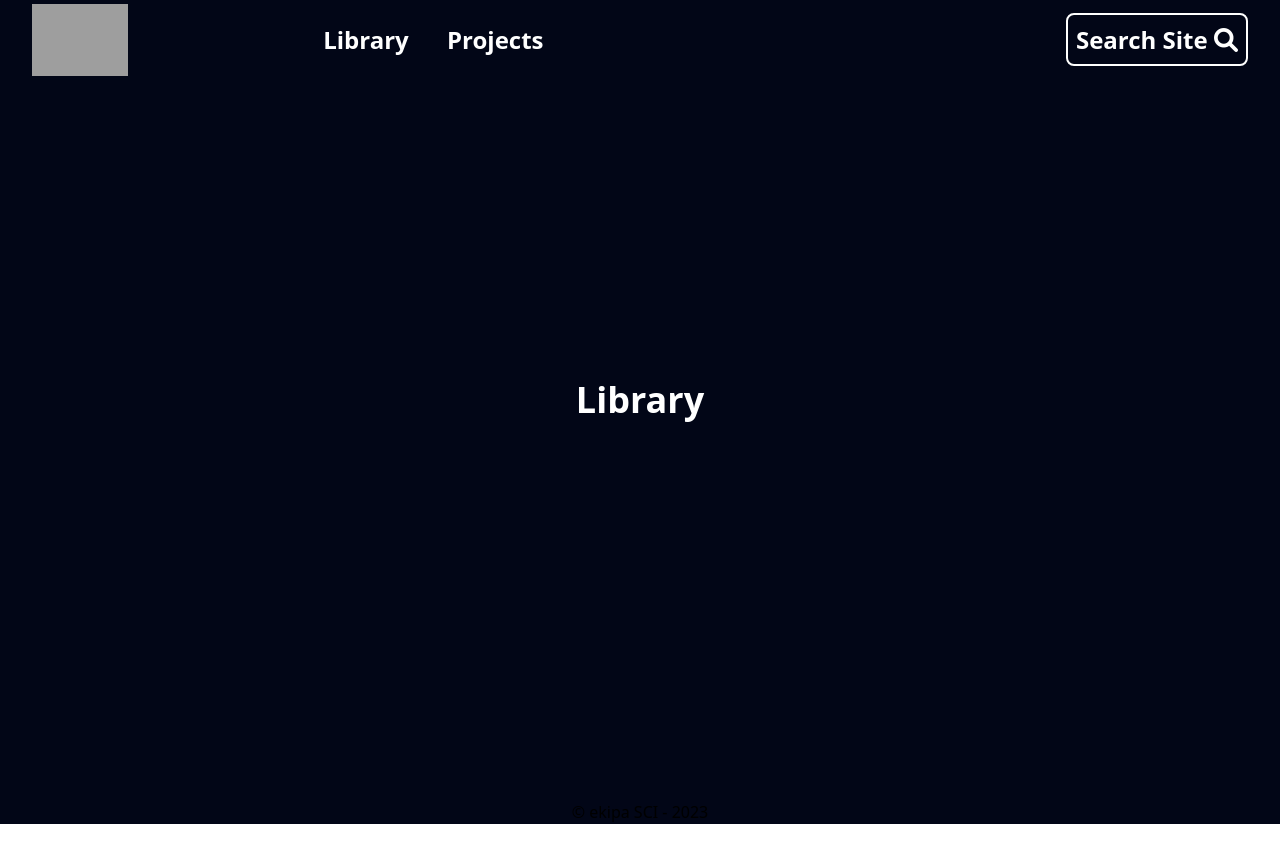
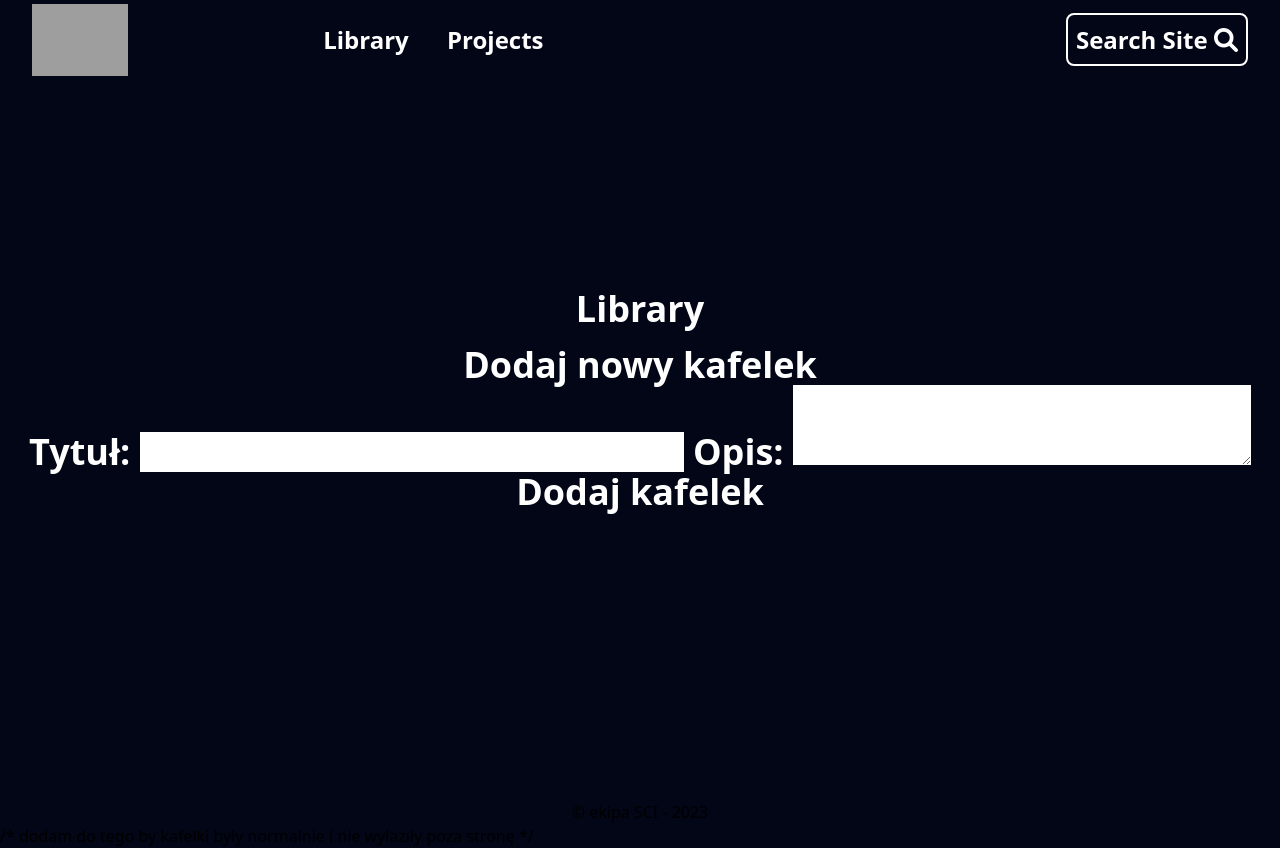
Before and after one commit to sikoramodra/Historia, a Svelte app in the folder Strona Internetowa/: page /library in a window 1280 px wide. Before the commit the page ends 824 px from the top, so only its background shows below. Built offline with nearby package versions, Linux system fonts and the light colour scheme; grey boxes are pictures that could not be loaded.

Commit message:
feat: added tiles in Library

```diff
--- a/Strona Internetowa/index.html
+++ b/Strona Internetowa/index.html
@@ -5,7 +5,7 @@
     <link rel="icon" type="image/png" href="/src/res/Sygnet_ciemne tło_PNG.png" />
     <meta name="viewport" content="width=device-width, initial-scale=1.0" />
     <link rel="stylesheet" href="https://cdnjs.cloudflare.com/ajax/libs/font-awesome/6.0.0-beta3/css/all.min.css">
-    <title>Jesteśmy BY Pamiętać</title>
+    <title>Jesteśmy By Pamiętać</title>
   </head>
   <body>
     <div id="app"></div>
--- /dev/null
+++ b/Strona Internetowa/src/lib/Tile.svelte
@@ -0,0 +1,20 @@
+
+<script>
+    export let title;
+    export let description;
+  </script>
+
+  <div class="tile">
+    <h2>{title}</h2>
+    <p>{description}</p>
+  </div>
+
+  <style>
+    /* Dodaj odpowiedni styl dla kafelków */
+    .tile {
+      border: 1px solid #ccc;
+      padding: 16px;
+      margin: 8px;
+      border-radius: 8px;
+    }
+  </style>
--- a/Strona Internetowa/src/routes/Home.svelte
+++ b/Strona Internetowa/src/routes/Home.svelte
@@ -72,9 +72,11 @@
 
 	#main-container > div {
 	scroll-snap-align: start;
+	scroll-padding: 100px; /* Dostosuj wartość do swoich potrzeb */
 }
 	#main-container {
 	scroll-snap-type: y mandatory;
+	scroll-snap-stop: always;
 	scroll-behavior: smooth;
 	overscroll-behavior-y: none;
 }
--- a/Strona Internetowa/src/routes/Library.svelte
+++ b/Strona Internetowa/src/routes/Library.svelte
@@ -1,14 +1,84 @@
+
 <script>
+    import { onMount } from 'svelte';
+    import Tile from '../lib/Tile.svelte';
     import Footer from '../lib/Footer.svelte';
     import Navbar from '../lib/Navbar.svelte';
     import { mainColorText, mainColorBorder } from '../store.js';
 
     mainColorText.set("text-white");
     mainColorBorder.set("border-white");
+
+    // Json by się zapisywały
+    let tiles = JSON.parse(localStorage.getItem('tiles')) || [];
+
+    // Dane formularza
+    let newTileTitle = '';
+    let newTileDescription = '';
+
+    // Dodawanie Kafelków
+    function addTile() {
+      if (newTileTitle && newTileDescription) {
+        tiles = [...tiles, { title: newTileTitle, description: newTileDescription }];
+        localStorage.setItem('tiles', JSON.stringify(tiles));
+        newTileTitle = '';
+        newTileDescription = '';
+      }
+    }
   </script>
 
+  <style>
+    .main-container {
+      display: flex;
+      flex-direction: column;
+      align-items: center;
+      justify-content: center;
+      height: 100vh;
+    }
+
+    /*css grid*/
+    .grid-container {
+      display: grid;
+      grid-template-columns: repeat(2, 1fr);
+
+      gap: 16px;
+      justify-content: center; /* Wycentruj kafelki w poziomie */
+    }
+
+    /* Dodaj styl dla formularza */
+    .form-container {
+      margin-top: 16px;
+      text-align: center;
+    }
+
+  </style>
+
   <Navbar />
-<div class="text-4xl font-bold h-screen flex items-center justify-center text-white">
+
+  <div class="main-container text-4xl font-bold text-white">
     <p>Library</p>
+
+    <!-- Wyświetl kafelki za pomocą pętli -->
+    <div class="grid-container">
+      {#each tiles as { title, description }}
+        <Tile {title} {description} />
+      {/each}
     </div>
+
+    <!-- Formularz dodawania nowych kafelków -->
+    <div class="form-container text-white">
+      <h2>Dodaj nowy kafelek</h2>
+      <form on:submit|preventDefault={addTile}>
+        <label for="newTileTitle">Tytuł:</label>
+        <input bind:value={newTileTitle} id="newTileTitle" required class="text-black" />
+
+        <label for="newTileDescription">Opis:</label>
+        <textarea bind:value={newTileDescription} id="newTileDescription" required class="text-black" />
+
+        <button type="submit">Dodaj kafelek</button>
+      </form>
+    </div>
+  </div>
+
   <Footer />
+  /* dodam do tego by kafelki były normalnie i nie wyłaziły poza stronę */
```
Lines whose indentation alone changed are shown as unchanged.
